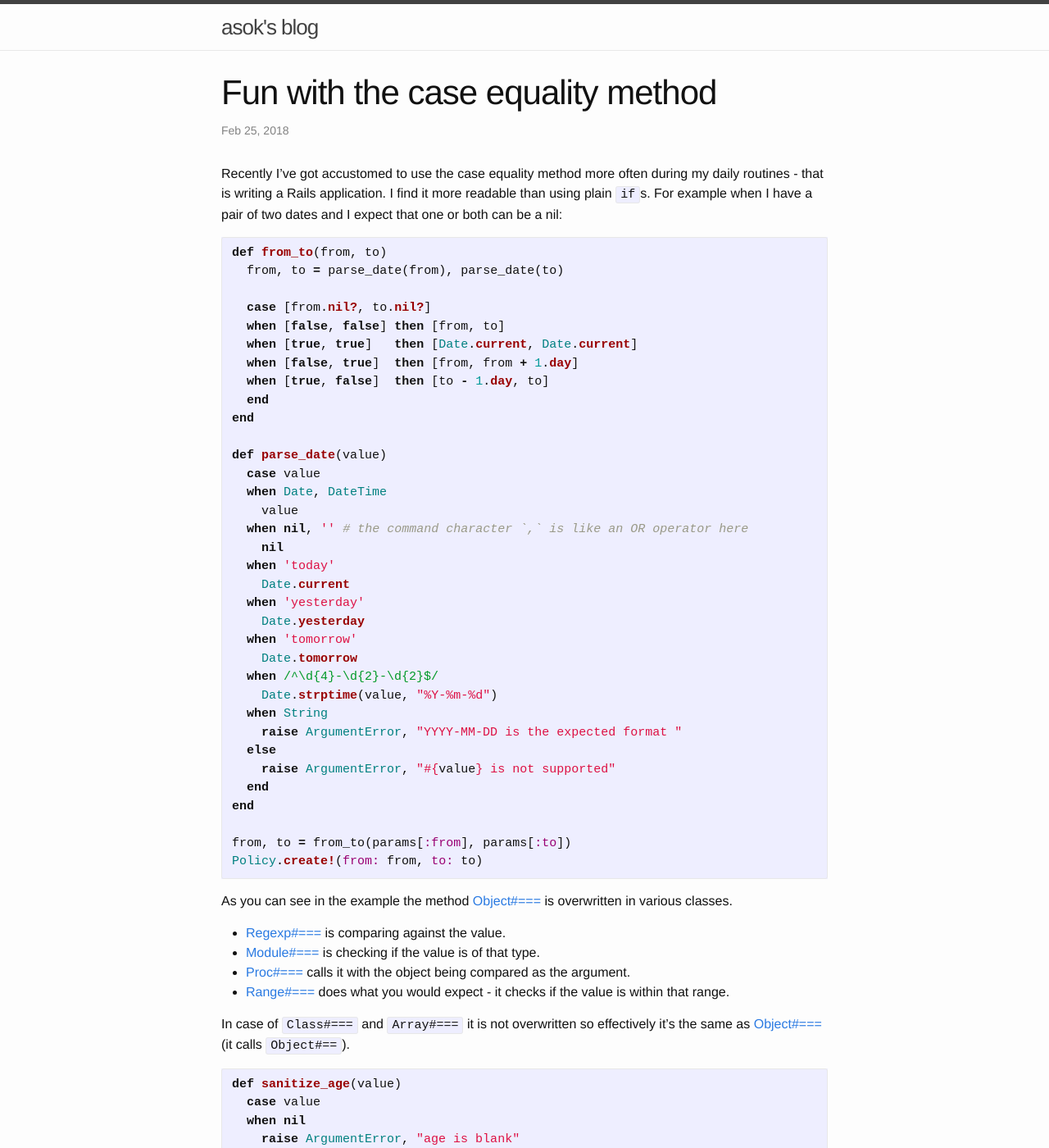
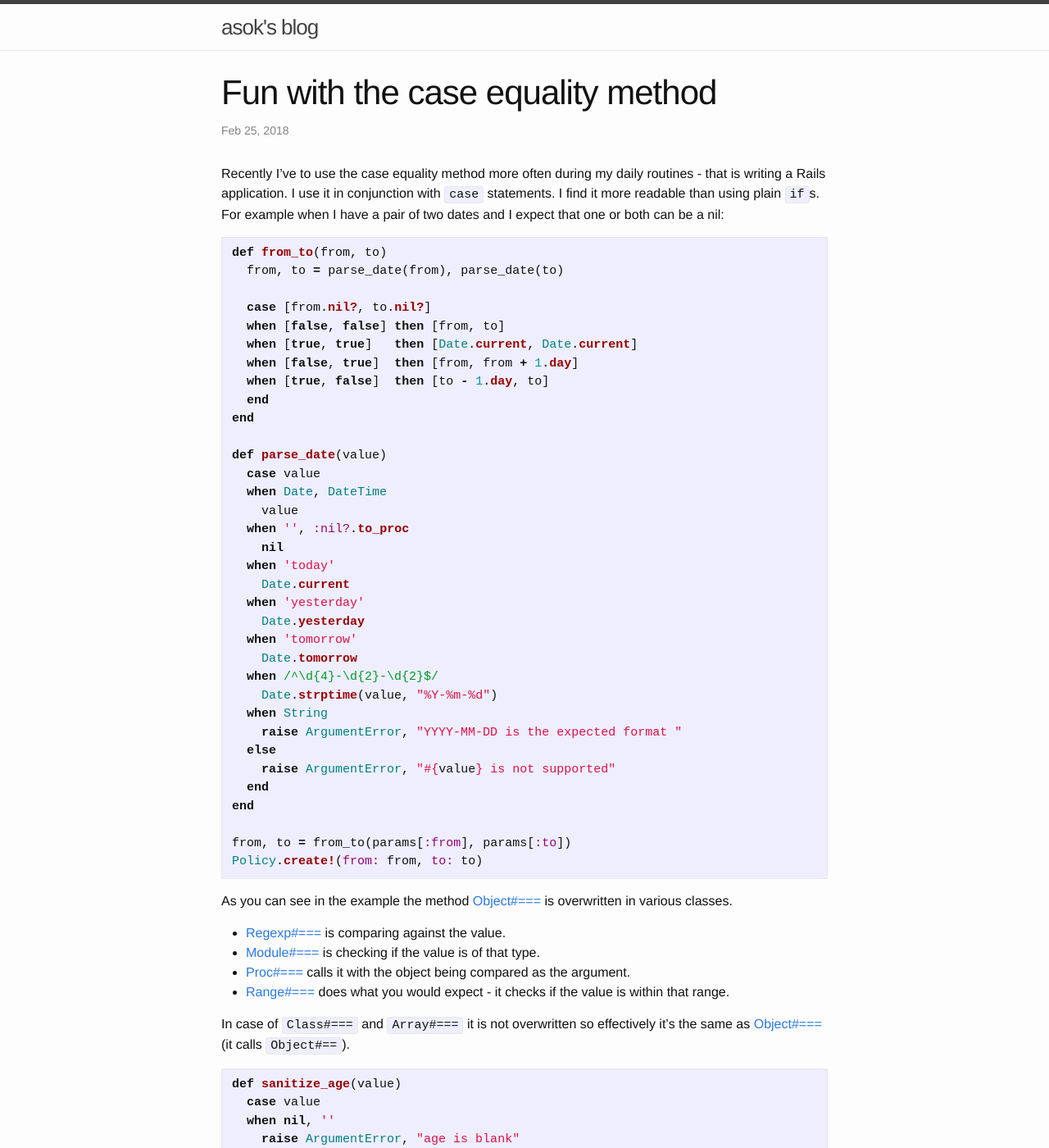
Before and after one commit to asok/asok.github.io, a Jekyll site: the page built from _posts/2018-02-25-fun-with-case-equality-method.md, in a window 1280 px wide and 1400 px high. Shown: the whole window at 82% size. Built offline with Jekyll 4.4.1, drawn with Linux system fonts in a browser that asks for light colours; comment, search, counter and statistics services are not loaded; some of the changed text lies outside the part shown.

Commit message:
Final corrections

````diff
--- a/_posts/2018-02-25-fun-with-case-equality-method.md
+++ b/_posts/2018-02-25-fun-with-case-equality-method.md
@@ -5,7 +5,7 @@ date:   2018-02-25 15:45:00 +0200
 categories: ruby
 ---
 
-Recently I've got accustomed to use the case equality method more often during my daily routines - that is writing a Rails application. I find it more readable than using plain `if`s.
+Recently I've to use the case equality method more often during my daily routines - that is writing a Rails application. I use it in conjunction with `case` statements. I find it more readable than using plain `if`s.
 For example when I have a pair of two dates and I expect that one or both can be a nil:
 
 ```ruby
@@ -24,7 +24,7 @@ def parse_date(value)
   case value
   when Date, DateTime
     value
-  when nil, '' # the command character `,` is like an OR operator here
+  when '', :nil?.to_proc
     nil
   when 'today'
     Date.current
@@ -57,7 +57,7 @@ In case of `Class#===` and `Array#===` it is not overwritten so effectively it's
 ```ruby
 def sanitize_age(value)
   case value
-  when nil
+  when nil, ''
     raise ArgumentError, "age is blank"
   when :negative?.to_proc
     raise ArgumentError, "age is less than 0"
````
Also changed, not shown: other parts of _posts/2018-02-25-fun-with-case-equality-method.md (+2 -2 lines), _posts/2018-02-28-overwriting-case-equality-method.md (+3 -7 lines).
